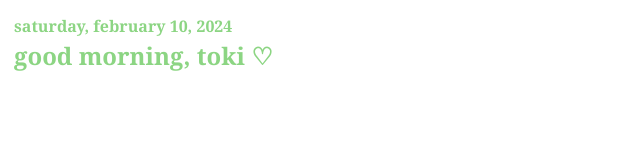
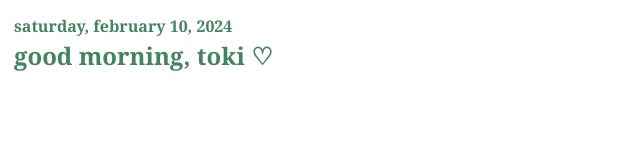
Before and after one commit to tokitop/notion, a plain HTML site: page index.html in a window 1280 px wide. Shown: the whole page, without its empty margins (0-640 px from the left). Drawn offline with Linux system fonts and the light colour scheme.

Commit message:
Update index.html

```diff
--- a/index.html
+++ b/index.html
@@ -6,7 +6,7 @@
         display: flex;
         font-family: Georgia, serif;
         font-size: 18pt;
-        color: #8CD583;
+        color: #448361;
         padding: 5px;
         border: 1px solid #ffffff;
         justify-content: left;
```
